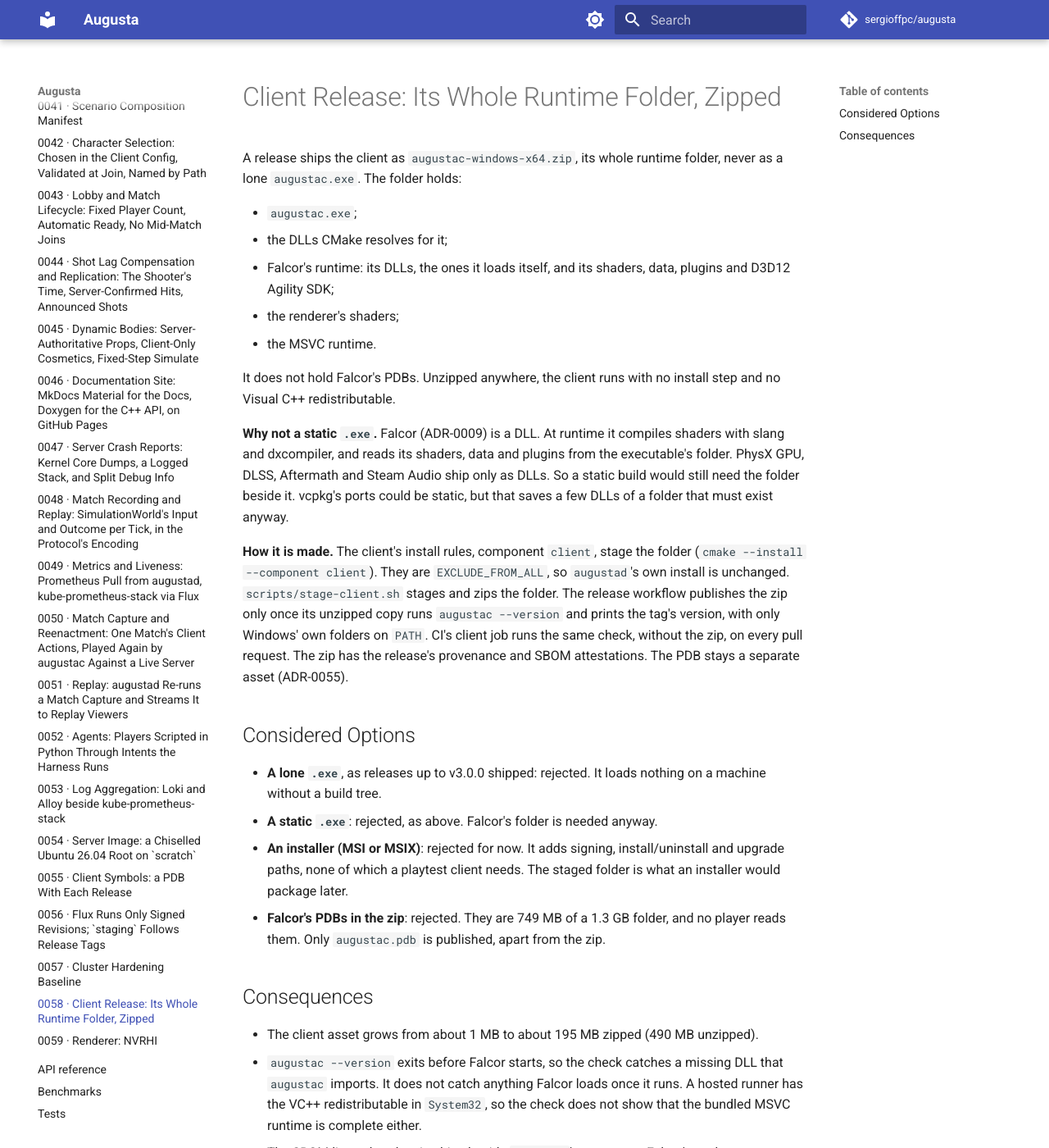
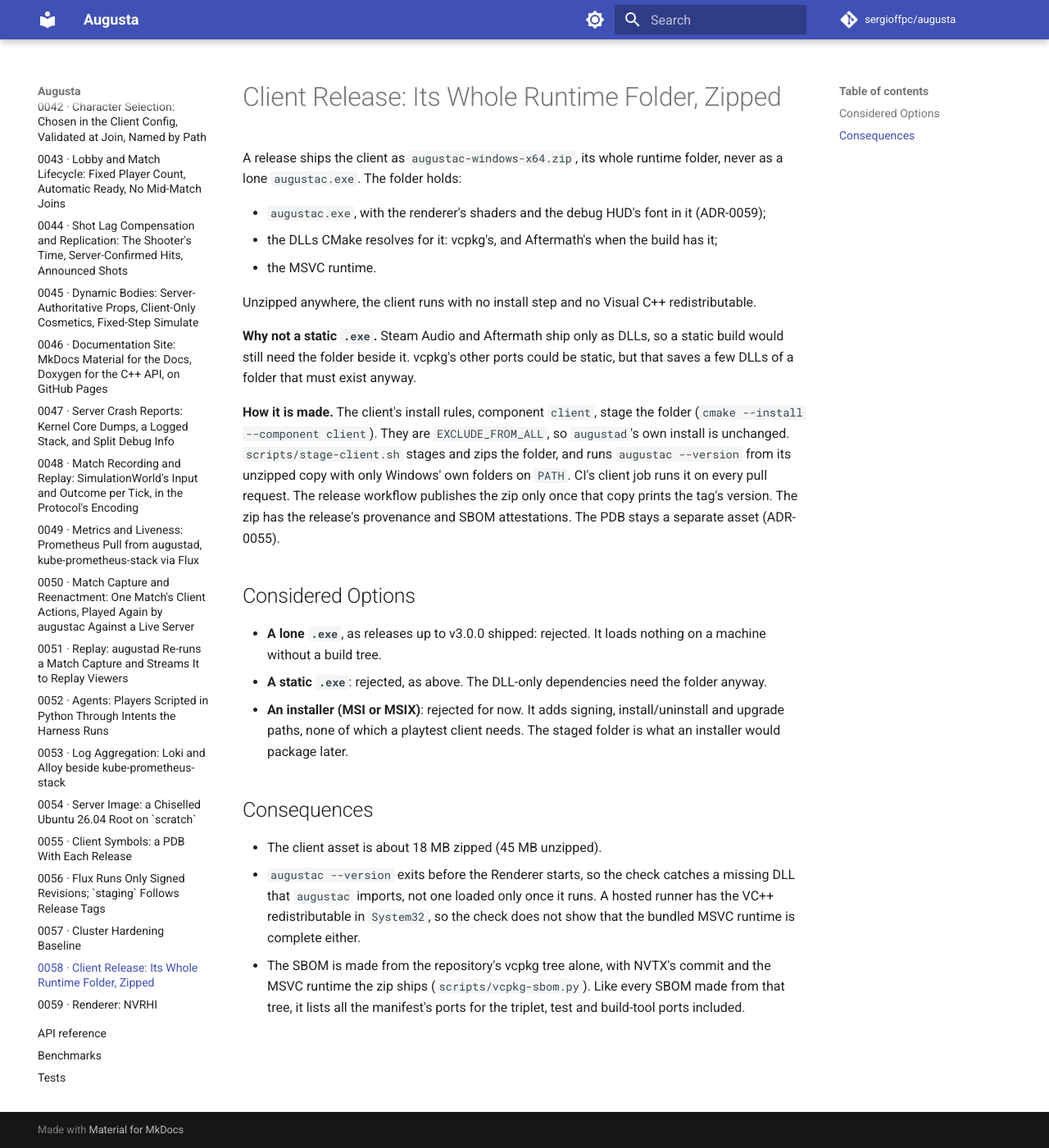
Before and after one commit to sergioffpc/augusta, an MkDocs documentation site: the page built from docs/adr/0058-client-release-runtime-folder.md, in a window 1280 px wide and 1400 px high. Shown: the whole window at 82% size. Built offline with MkDocs 1.6.1 and Material for MkDocs 9.7.7, drawn with Linux system fonts in a browser that asks for light colours; comment, search, counter and statistics services are not loaded; some of the changed text lies outside the part shown.

Commit message:
feat(client): render augustac through NVRHI and drop Falcor from its zip
augustac links augusta_renderer_nvrhi. Its zip holds augustac.exe, the
DLLs CMake resolves for it and the MSVC runtime: no Falcor, packman,
Python, Agility SDK, NVAPI, slang or dxcompiler. Falcor's Renderer is
built only with AUGUSTA_FALCOR, which falcor-prebuilt.yml sets, until
Falcor is removed (#608).

CI's client job stages and zips the client and runs augustac --version
from the unzipped copy; it and the release make the client's SBOM from
the vcpkg tree alone. ADR-0058, ADR-0059, ARCHITECTURE.md and
ENGINEERING.md describe the new zip and renderer.

Refs #607

Co-Authored-By: Claude Opus 5.5 <noreply@anthropic.com>

```diff
--- a/docs/adr/0058-client-release-runtime-folder.md
+++ b/docs/adr/0058-client-release-runtime-folder.md
@@ -3,53 +3,46 @@
 A release ships the client as `augustac-windows-x64.zip`, its whole runtime
 folder, never as a lone `augustac.exe`. The folder holds:
 
-- `augustac.exe`;
-- the DLLs CMake resolves for it;
-- Falcor's runtime: its DLLs, the ones it loads itself, and its shaders, data,
-  plugins and D3D12 Agility SDK;
-- the renderer's shaders;
+- `augustac.exe`, with the renderer's shaders and the debug HUD's font in it
+  (ADR-0059);
+- the DLLs CMake resolves for it: vcpkg's, and Aftermath's when the build has
+  it;
 - the MSVC runtime.
 
-It does not hold Falcor's PDBs. Unzipped anywhere, the client runs with no
-install step and no Visual C++ redistributable.
+Unzipped anywhere, the client runs with no install step and no Visual C++
+redistributable.
 
-**Why not a static `.exe`.** Falcor (ADR-0009) is a DLL. At runtime it compiles
-shaders with slang and dxcompiler, and reads its shaders, data and plugins from
-the executable's folder. PhysX GPU, DLSS, Aftermath and Steam Audio ship only as
-DLLs. So a static build would still need the folder beside it. vcpkg's ports
-could be static, but that saves a few DLLs of a folder that must exist anyway.
+**Why not a static `.exe`.** Steam Audio and Aftermath ship only as DLLs, so a
+static build would still need the folder beside it. vcpkg's other ports could be
+static, but that saves a few DLLs of a folder that must exist anyway.
 
 **How it is made.** The client's install rules, component `client`, stage the
 folder (`cmake --install --component client`). They are `EXCLUDE_FROM_ALL`, so
 `augustad`'s own install is unchanged. `scripts/stage-client.sh` stages and zips
-the folder. The release workflow publishes the zip only once its unzipped copy
-runs `augustac --version` and prints the tag's version, with only Windows' own
-folders on `PATH`. CI's client job runs the same check, without the zip, on
-every pull request. The zip has the release's provenance and SBOM attestations.
-The PDB stays a separate asset (ADR-0055).
+the folder, and runs `augustac --version` from its unzipped copy with only
+Windows' own folders on `PATH`. CI's client job runs it on every pull request.
+The release workflow publishes the zip only once that copy prints the tag's
+version. The zip has the release's provenance and SBOM attestations. The PDB
+stays a separate asset (ADR-0055).
 
 ## Considered Options
 
 - **A lone `.exe`**, as releases up to v3.0.0 shipped: rejected. It loads
   nothing on a machine without a build tree.
-- **A static `.exe`**: rejected, as above. Falcor's folder is needed anyway.
+- **A static `.exe`**: rejected, as above. The DLL-only dependencies need the
+  folder anyway.
 - **An installer (MSI or MSIX)**: rejected for now. It adds signing,
   install/uninstall and upgrade paths, none of which a playtest client needs.
   The staged folder is what an installer would package later.
-- **Falcor's PDBs in the zip**: rejected. They are 749 MB of a 1.3 GB folder,
-  and no player reads them. Only `augustac.pdb` is published, apart from the
-  zip.
 
 ## Consequences
 
-- The client asset grows from about 1 MB to about 195 MB zipped (490 MB
-  unzipped).
-- `augustac --version` exits before Falcor starts, so the check catches a
-  missing DLL that `augustac` imports. It does not catch anything Falcor loads
-  once it runs. A hosted runner has the VC++ redistributable in `System32`, so
-  the check does not show that the bundled MSVC runtime is complete either.
-- The SBOM lists what the zip ships beside `augustac`'s own ports: Falcor's
-  vcpkg ports, packman packages and fetched SDKs, and the MSVC runtime
-  (`scripts/vcpkg-sbom.py`). Falcor's ports are years older than `augustac`'s.
-  Nightly `sbom-scan` matches their CVEs, which fail it until each one is fixed
-  or assessed.
+- The client asset is about 18 MB zipped (45 MB unzipped).
+- `augustac --version` exits before the Renderer starts, so the check catches a
+  missing DLL that `augustac` imports, not one loaded only once it runs. A
+  hosted runner has the VC++ redistributable in `System32`, so the check does
+  not show that the bundled MSVC runtime is complete either.
+- The SBOM is made from the repository's vcpkg tree alone, with NVTX's commit
+  and the MSVC runtime the zip ships (`scripts/vcpkg-sbom.py`). Like every SBOM
+  made from that tree, it lists all the manifest's ports for the triplet, test
+  and build-tool ports included.
```
Also changed, not shown: CMakeLists.txt (+3 -4 lines), docs/ARCHITECTURE.md (+24 -23 lines), docs/ENGINEERING.md (+19 -21 lines), docs/adr/0059-renderer-nvrhi.md (+5 -5 lines), 7 other files.
